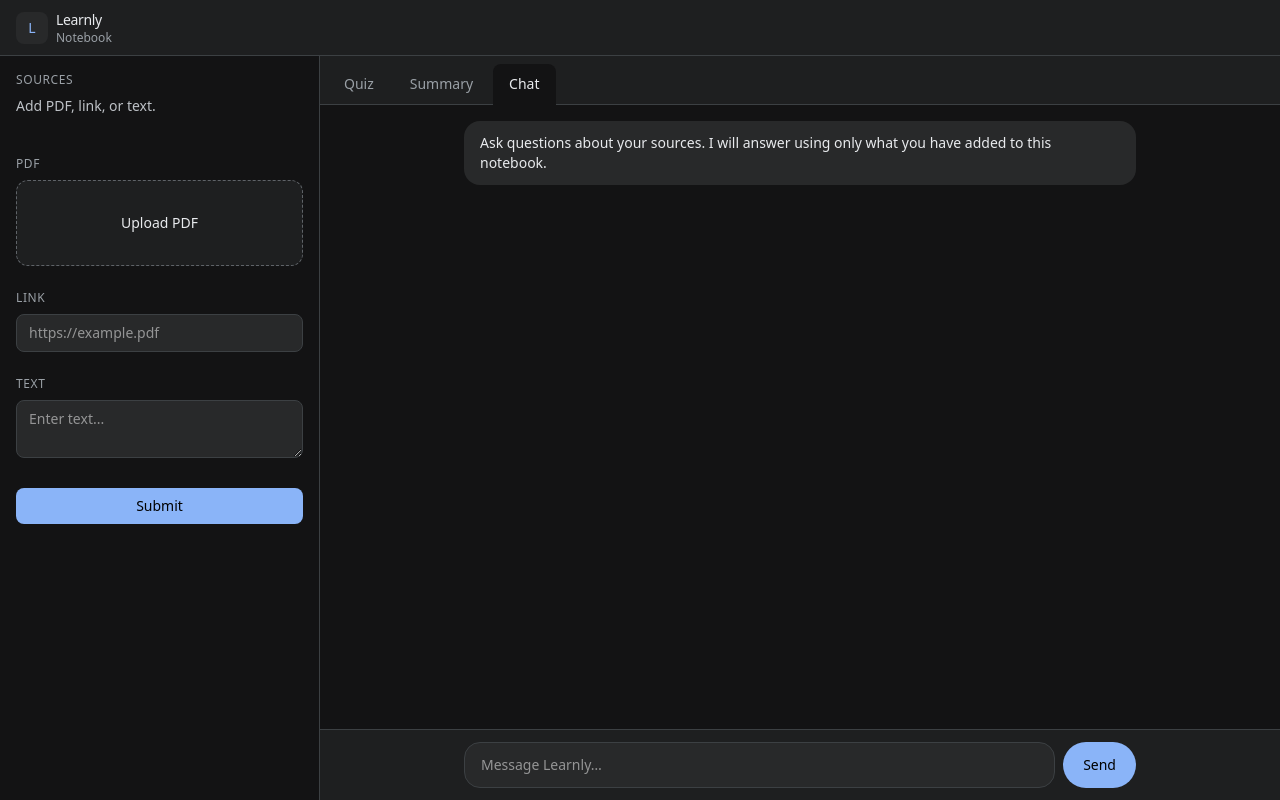
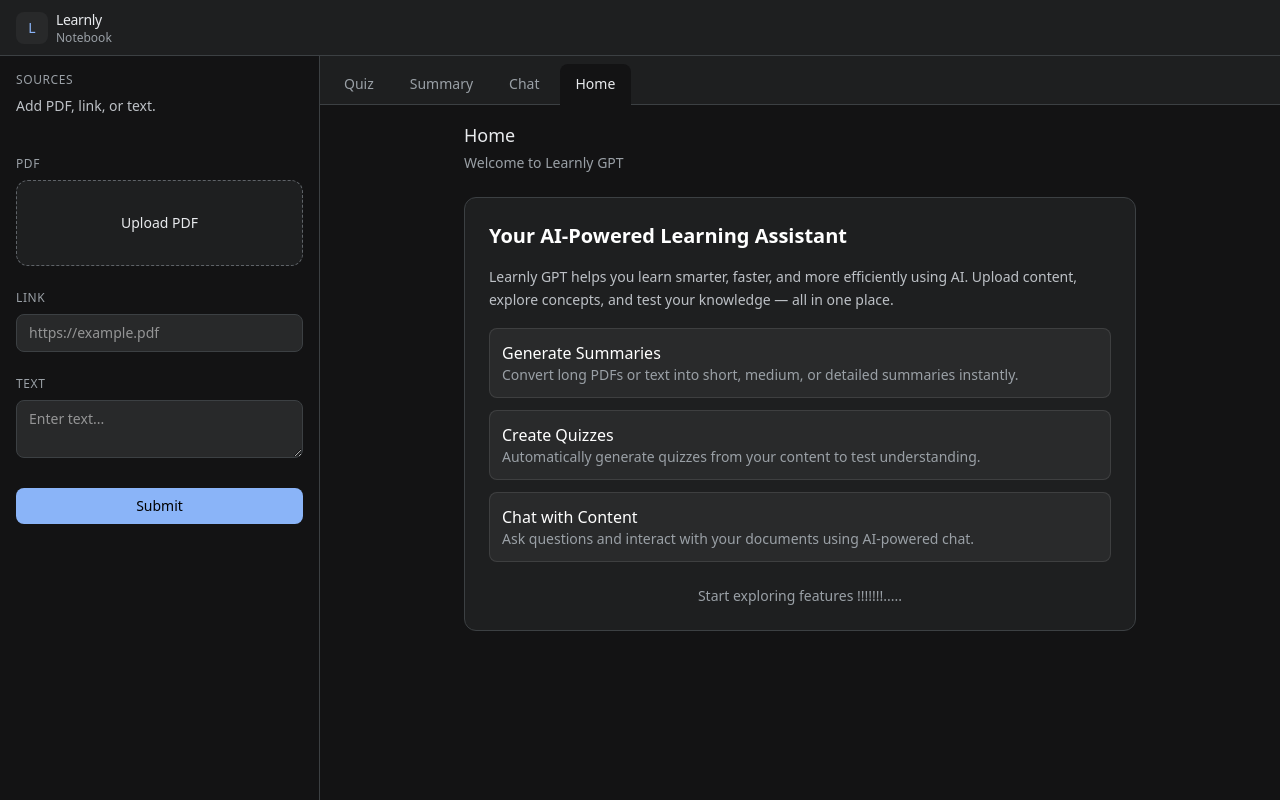
Before and after one commit to RealRaghu09/Learn-GPT, a React (Vite) app in the folder frontend/: page / in a window 1280 px wide. Built offline with nearby package versions, Linux system fonts and the light colour scheme; no server answers.

Commit message:
added the Homepage as Default

```diff
--- /dev/null
+++ b/frontend/src/components/studio/HomePage.jsx
@@ -0,0 +1,60 @@
+import React from "react";
+
+export default function HomePage() {
+  return (
+    <div className="flex h-full flex-col overflow-y-auto p-4">
+      <div className="mx-auto w-full max-w-2xl">
+        {/* Header */}
+        <h3 className="mb-1 text-lg font-medium text-[#e8eaed]">Home</h3>
+        <p className="mb-6 text-sm text-[#9aa0a6]">Welcome to Learnly GPT</p>
+
+        {/* Main Content */}
+        <div className="min-h-[200px] rounded-xl border border-[#3c4043] bg-[#1e1f20] p-6 space-y-4">
+          <h2 className="text-xl font-semibold text-white">
+            Your AI-Powered Learning Assistant
+          </h2>
+
+          <p className="text-sm text-[#bdc1c6] leading-relaxed">
+            Learnly GPT helps you learn smarter, faster, and more efficiently
+            using AI. Upload content, explore concepts, and test your knowledge
+            — all in one place.
+          </p>
+
+          {/* Features */}
+          <div className="space-y-3 mt-4">
+            <div className="p-3 rounded-lg bg-white/5 border border-white/10">
+              <h4 className="text-white font-medium">Generate Summaries</h4>
+              <p className="text-sm text-[#9aa0a6]">
+                Convert long PDFs or text into short, medium, or detailed
+                summaries instantly.
+              </p>
+            </div>
+
+            <div className="p-3 rounded-lg bg-white/5 border border-white/10">
+              <h4 className="text-white font-medium"> Create Quizzes</h4>
+              <p className="text-sm text-[#9aa0a6]">
+                Automatically generate quizzes from your content to test
+                understanding.
+              </p>
+            </div>
+
+            <div className="p-3 rounded-lg bg-white/5 border border-white/10">
+              <h4 className="text-white font-medium"> Chat with Content </h4>
+              <p className="text-sm text-[#9aa0a6]">
+                Ask questions and interact with your documents using AI-powered
+                chat.
+              </p>
+            </div>
+          </div>
+
+          {/* Call to Action */}
+          <div className="mt-6 text-center">
+            <p className="text-sm text-[#9aa0a6]">
+              Start exploring features !!!!!!!.....
+            </p>
+          </div>
+        </div>
+      </div>
+    </div>
+  );
+}
--- a/frontend/src/components/studio/StudioPanel.jsx
+++ b/frontend/src/components/studio/StudioPanel.jsx
@@ -1,16 +1,17 @@
-import { useState } from 'react'
-import { ChatPanel } from './ChatPanel'
-import { QuizPanel } from './QuizPanel'
-import { SummaryPanel } from './SummaryPanel'
-
+import { useState } from "react";
+import { ChatPanel } from "./ChatPanel";
+import { QuizPanel } from "./QuizPanel";
+import { SummaryPanel } from "./SummaryPanel";
+import HomePage from "./HomePage";
 const TABS = [
-  { id: 'quiz', label: 'Quiz' },
-  { id: 'summary', label: 'Summary' },
-  { id: 'chat', label: 'Chat' },
-]
+  { id: "quiz", label: "Quiz" },
+  { id: "summary", label: "Summary" },
+  { id: "chat", label: "Chat" },
+  { id: "home", label: "Home" },
+];
 
 export function StudioPanel() {
-  const [tab, setTab] = useState('chat')
+  const [tab, setTab] = useState("home");
 
   return (
     <div className="flex h-full min-h-[420px] flex-col bg-[#131314] lg:max-h-[calc(100svh-3.5rem)]">
@@ -28,8 +29,8 @@
             onClick={() => setTab(id)}
             className={`relative rounded-t-lg px-4 py-2.5 text-sm font-medium transition ${
               tab === id
-                ? 'bg-[#131314] text-[#e8eaed] after:absolute after:inset-x-0 after:top-full after:h-px after:bg-[#131314]'
-                : 'text-[#9aa0a6] hover:bg-[#28292a]/80 hover:text-[#e8eaed]'
+                ? "bg-[#131314] text-[#e8eaed] after:absolute after:inset-x-0 after:top-full after:h-px after:bg-[#131314]"
+                : "text-[#9aa0a6] hover:bg-[#28292a]/80 hover:text-[#e8eaed]"
             }`}
           >
             {label}
@@ -38,10 +39,11 @@
       </div>
 
       <div className="min-h-0 flex-1 overflow-hidden" role="tabpanel">
-        {tab === 'quiz' && <QuizPanel />}
-        {tab === 'summary' && <SummaryPanel />}
-        {tab === 'chat' && <ChatPanel />}
+        {tab === "quiz" && <QuizPanel />}
+        {tab === "summary" && <SummaryPanel />}
+        {tab === "chat" && <ChatPanel />}
+        {tab === "home" && <HomePage />}
       </div>
     </div>
-  )
+  );
 }
```
